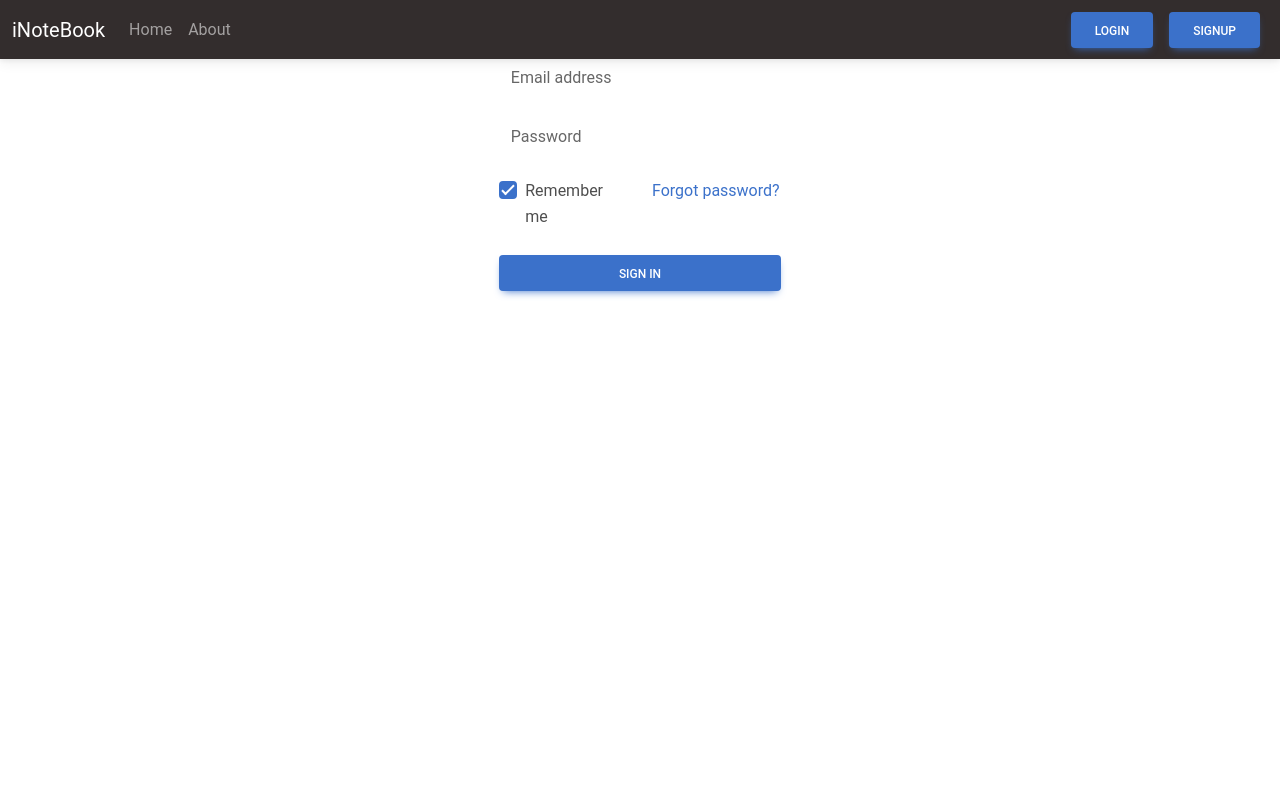
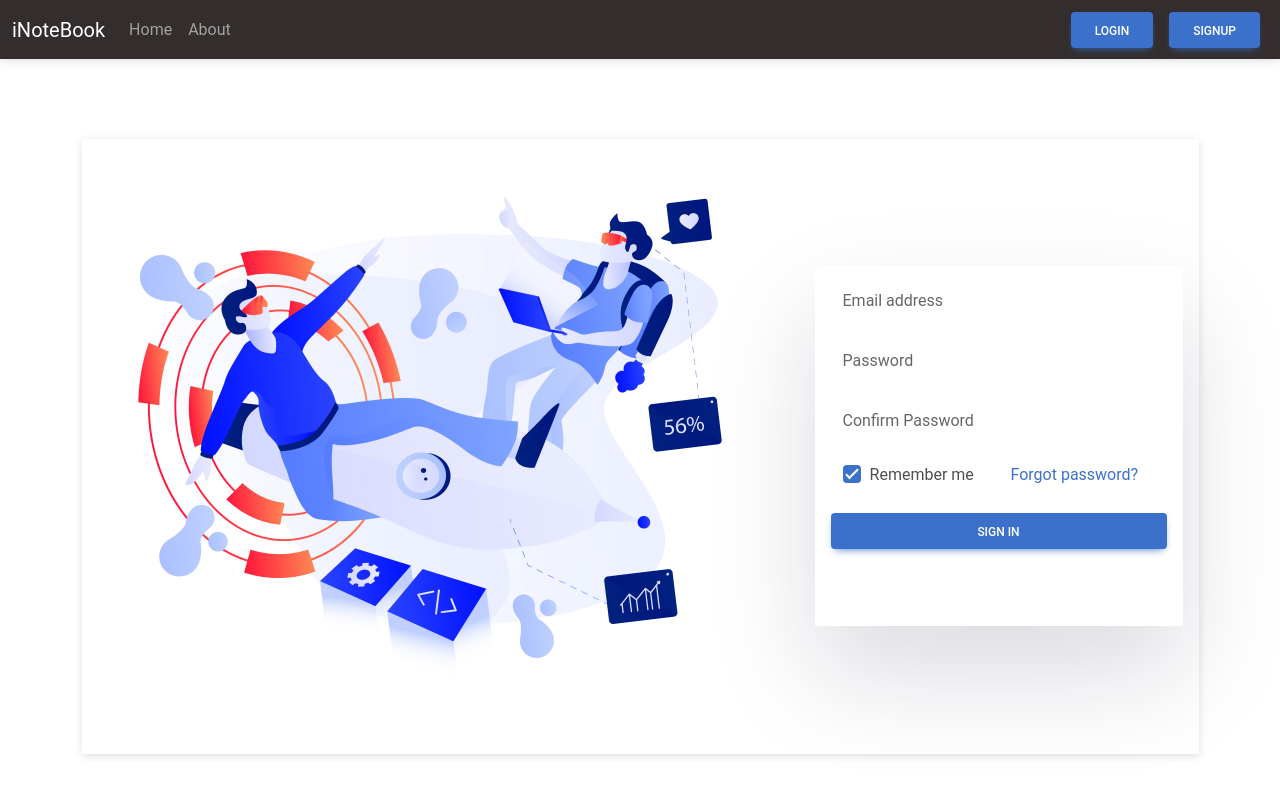
Before and after one commit to Shashan-k08/DevVault, a React (Create React App) app in the folder frontend/: page /signup in a window 1280 px wide. Shown: the top 796 px of the page. Built offline with nearby package versions, Linux system fonts and the light colour scheme.

Commit message:
flex added

```diff
--- a/frontend/src/App.css
+++ b/frontend/src/App.css
@@ -126,20 +126,38 @@
   display: none;
 }
 
-@media screen and (min-width: 860px)  {
+@media screen and (max-width: 860px)  {
   .register .col-2 img{
     display: initial;
+  }
+  .img-box{
+    display:none;
+  }
+}
+
+@media (min-width:860px) {
+  .form-box{
+    width: 46vh;
   }
 }
 
 .signup-box{
+  margin-top: 5rem;
+  margin-bottom: 9rem;
+  box-shadow: rgba(99, 99, 99, 0.2) 0px 2px 8px 0px;
+}
+
+.signup-box1{
+}
+.form-box{
+  box-shadow: rgba(17, 12, 46, 0.15) 0px 48px 100px 0px;
+  padding: 1rem;
+  margin: 1rem;
+  height: 45vh;
 
 }
 
-.signup-box1{
-
+.img-box img{
+  background-size: cover;
+  transform: scale(.7);
 }
-
-.img-box{
-
-}
--- a/frontend/src/Components/SignUp.jsx
+++ b/frontend/src/Components/SignUp.jsx
@@ -1,6 +1,7 @@
 import React from 'react'
 import { useNavigate } from 'react-router-dom';
 import { useState } from 'react';
+import loginimg from '../img/virtual-reality 1.jpg'
 const SignUp = (props) => {
     const [credentials, setcredentials] = useState({ name: "", email: "", password: "" })
     const host = "https://note-me-backend.onrender.com";
@@ -36,19 +37,23 @@ const SignUp = (props) => {
 
     return (
         <div className='conatiner fl-c'>
+            <div className="signup-box">
+
+           <div className="signup-box1 fl-r">
+            <img className="img-box"  src={loginimg} alt=""/>
             <form className='form-box'>
                 <div class="form-outline mb-4">
                     <input type="email" id="form1Example1" class="form-control" />
                     <label class="form-label" for="form1Example1">Email address</label>
                 </div>
-
-
                 <div class="form-outline mb-4">
                     <input type="password" id="form1Example2" class="form-control" />
                     <label class="form-label" for="form1Example2">Password</label>
                 </div>
-
-
+                <div class="form-outline mb-4">
+                    <input type="password" id="form1Example2" class="form-control" />
+                    <label class="form-label" for="form1Example2"> Confirm Password</label>
+                </div>
                 <div class="row mb-4">
                     <div class="col d-flex justify-content-center">
 
@@ -67,6 +72,8 @@ const SignUp = (props) => {
 
                 <button type="submit" class="btn btn-primary btn-block">Sign in</button>
             </form>
+            </div>
+            </div>
         </div>
     )
 }
```
Also changed, not shown: frontend/src/img/virtual-reality 1.jpg (added).
